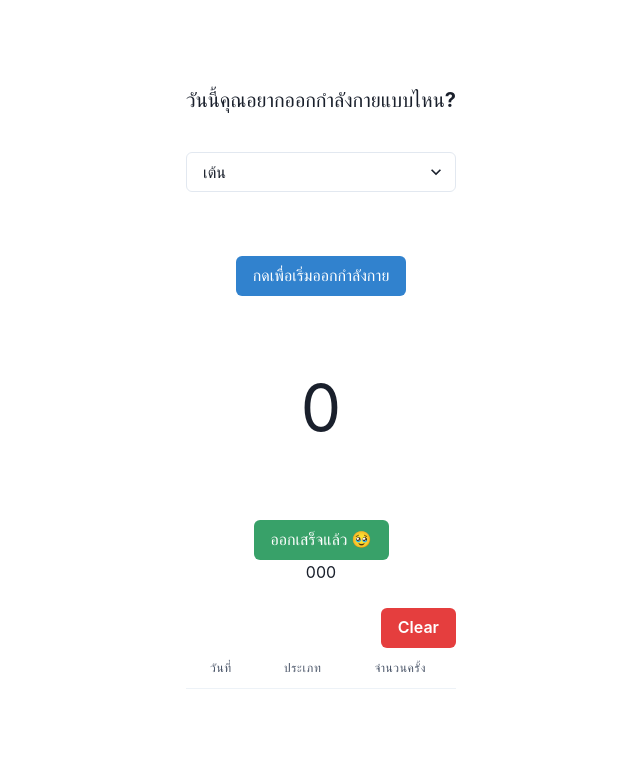
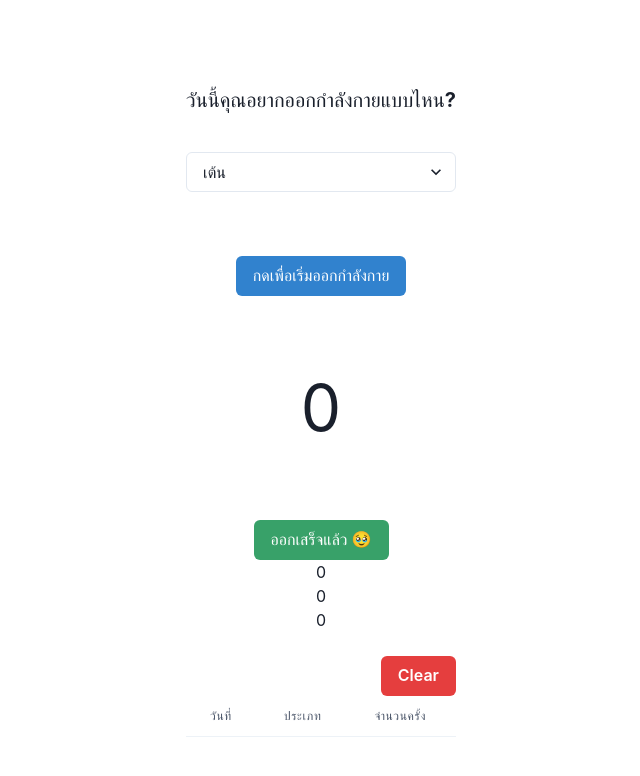
Before and after one commit to NewBTD/excercise, a React (Vite) app: page / in a window 1280 px wide. Shown: the top 776 px of the page, without its empty margins (319-959 px from the left). Built offline with nearby package versions, Linux system fonts and the light colour scheme.

Commit message:
direct column

```diff
--- a/src/components/Shake.tsx
+++ b/src/components/Shake.tsx
@@ -98,9 +98,9 @@ function Shake({ setShakeCount, shakeCount, handleExeCount }: any) {
       >
         ออกเสร็จแล้ว 🥹
       </Button>
-      {motion1.x}
-      {motion1.y}
-      {motion1.z}
+      <div>{motion1.x}</div>
+      <div>{motion1.y}</div>
+      <div>{motion1.z}</div>
       {/* <button className="" onClick={() => setShakeCount(shakeCount + 1)}>
         ใช้เพิ่ม count
       </button> */}
```
